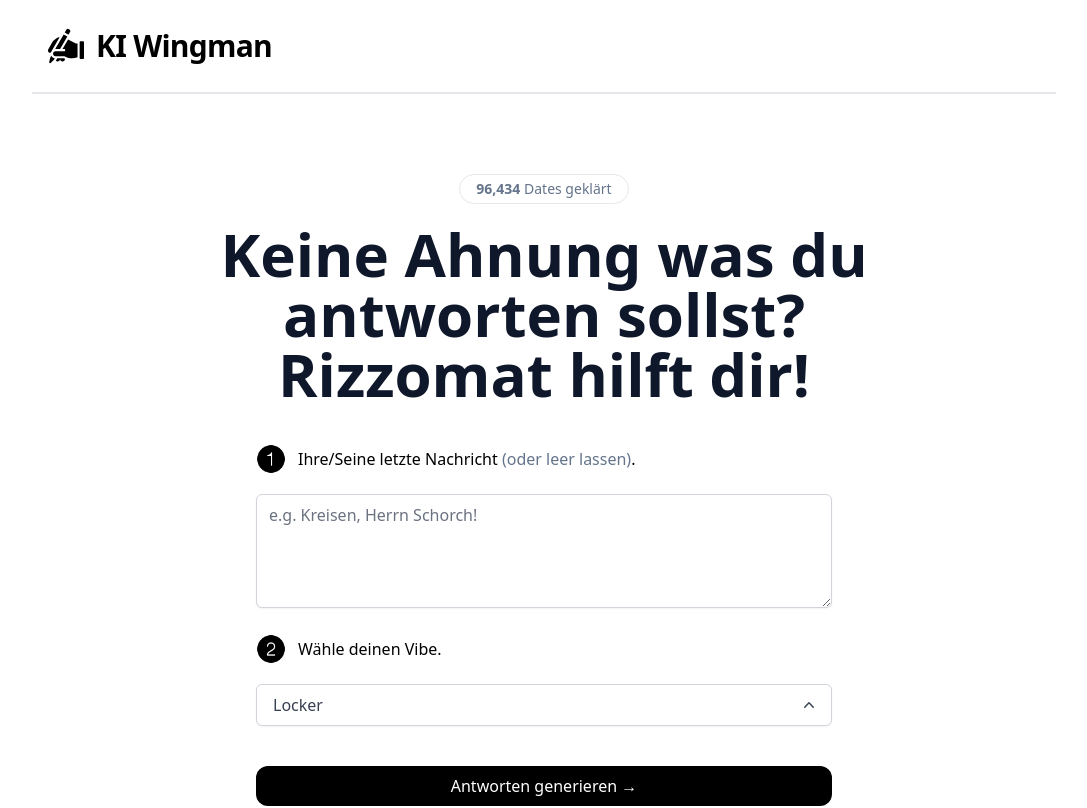
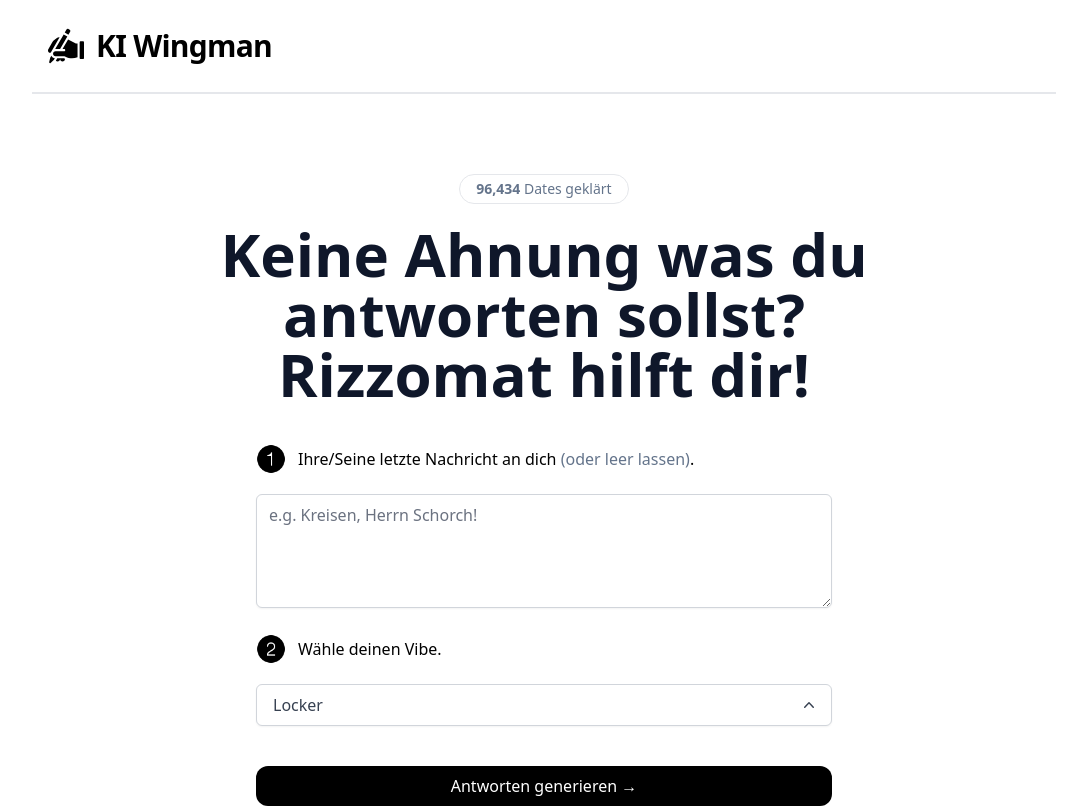
Before and after one commit to p100x/ai_wingman, a Next.js app: page / in a window 1280 px wide. Shown: the top 808 px of the page, without its empty margins (96-1183 px from the left). Built offline with nearby package versions, Linux system fonts and the light colour scheme.

Commit message:
Update index.tsx

```diff
--- a/pages/index.tsx
+++ b/pages/index.tsx
@@ -114,7 +114,7 @@ const prompt = `Generiere 3 ${
               className="mb-5 sm:mb-0"
             />
             <p className="text-left font-medium">
-              Ihre/Seine letzte Nachricht{' '}
+              Ihre/Seine letzte Nachricht an dich{' '}
               <span className="text-slate-500">(oder leer lassen)</span>.
             </p>
           </div>
```
